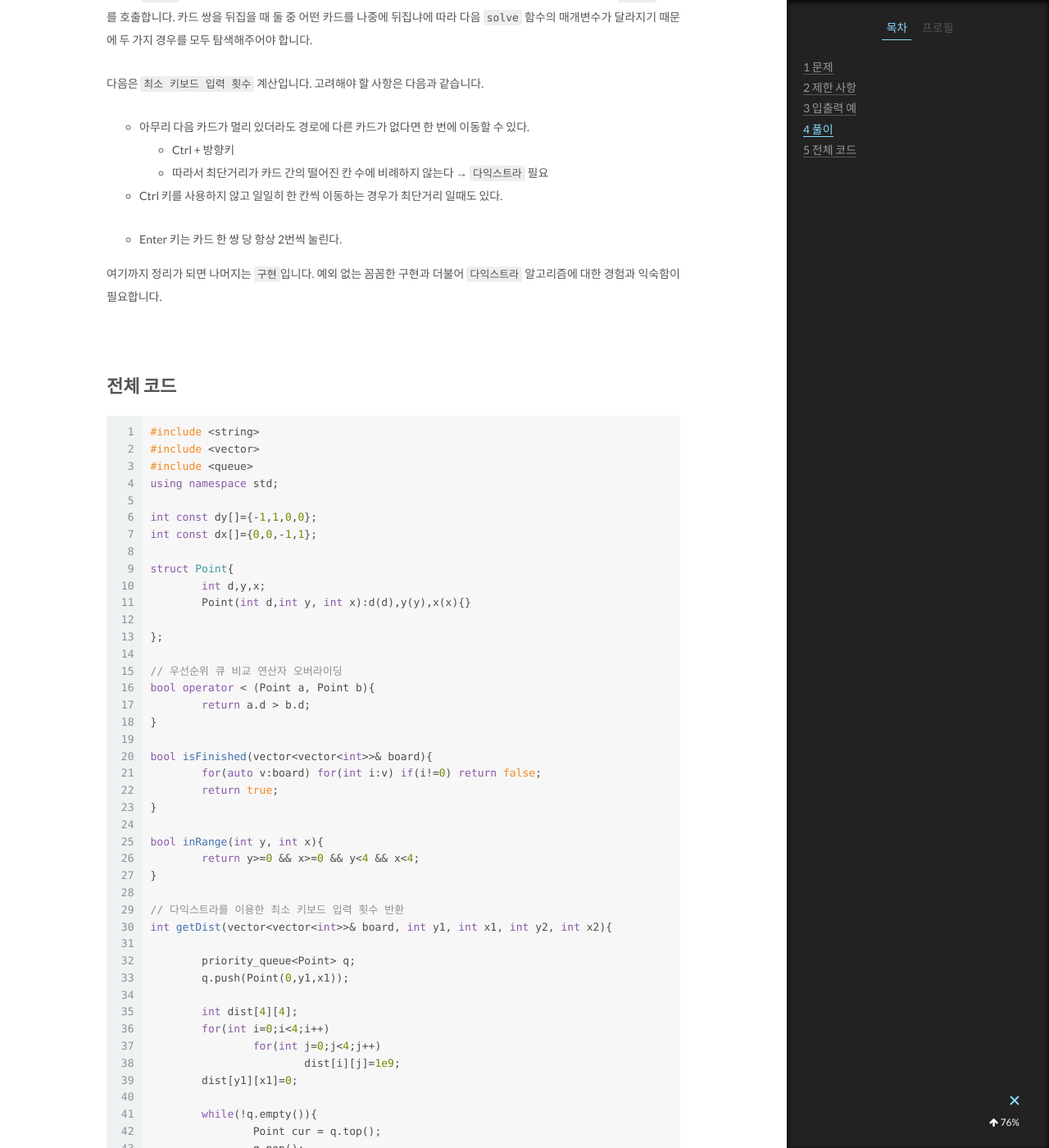
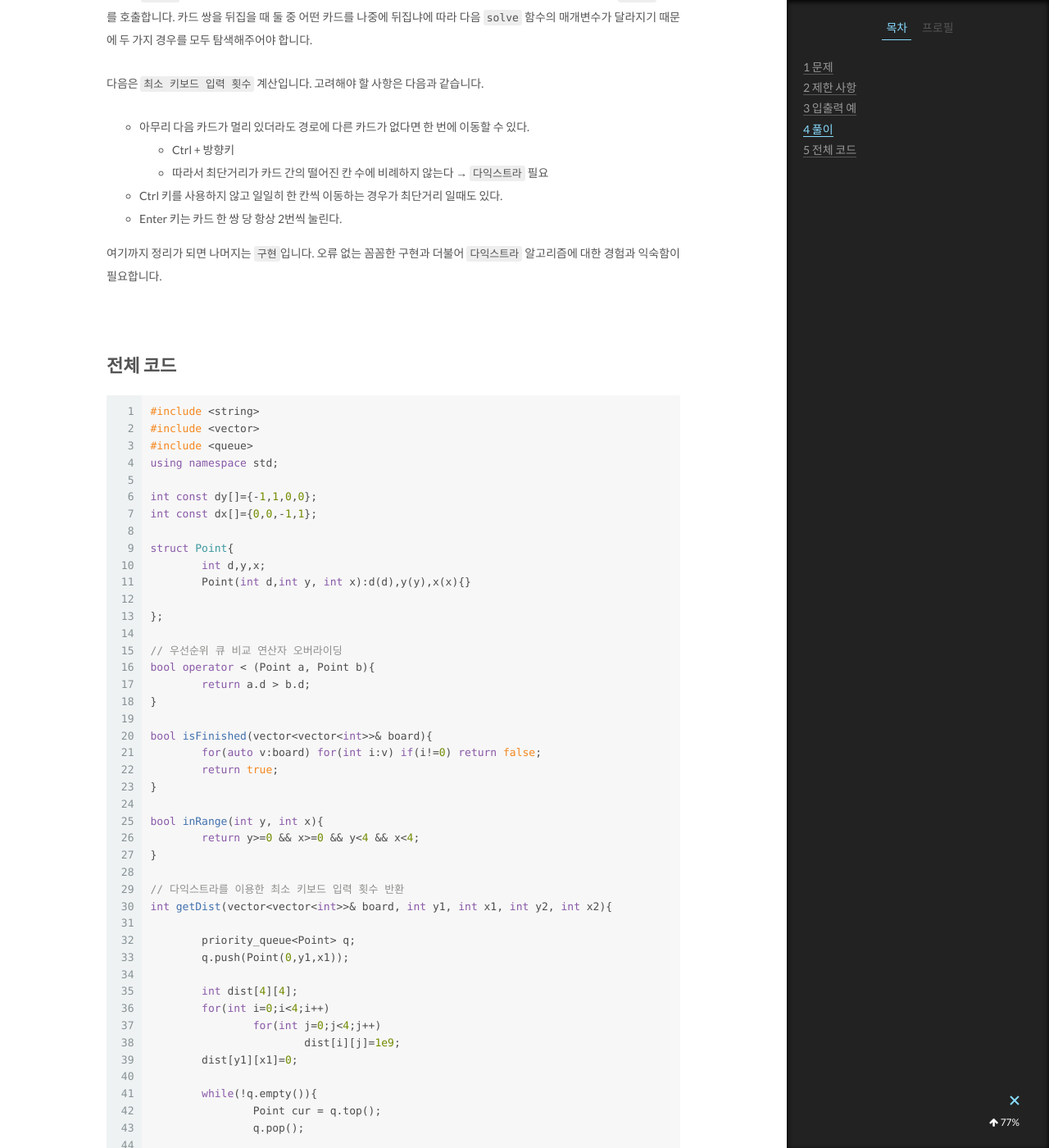
Before and after one commit to yjyoon-dev/yjyoon-dev.github.io, a Jekyll site: the page built from _posts/2021-01-29-kakao-paircard.md, in a window 1280 px wide and 1400 px high, scrolled down 4499 px. Shown: the whole window at 82% size. Built offline with Jekyll 4.4.1, drawn with Linux system fonts in a browser that asks for light colours; comment, search, counter and statistics services are not loaded.

Commit message:
edit post

```diff
--- a/_posts/2021-01-29-kakao-paircard.md
+++ b/_posts/2021-01-29-kakao-paircard.md
@@ -101,12 +101,10 @@ board|r|c|result
 - 아무리 다음 카드가 멀리 있더라도 경로에 다른 카드가 없다면 한 번에 이동할 수 있다.
     - Ctrl + 방향키
     - 따라서 최단거리가 카드 간의 떨어진 칸 수에 비례하지 않는다 → `다익스트라` 필요
-
 - Ctrl 키를 사용하지 않고 일일히 한 칸씩 이동하는 경우가 최단거리 일때도 있다.
-
 - Enter 키는 카드 한 쌍 당 항상 2번씩 눌린다.
 
-여기까지 정리가 되면 나머지는 `구현`입니다. 예외 없는 꼼꼼한 구현과 더불어 `다익스트라` 알고리즘에 대한 경험과 익숙함이 필요합니다.
+여기까지 정리가 되면 나머지는 `구현`입니다. 오류 없는 꼼꼼한 구현과 더불어 `다익스트라` 알고리즘에 대한 경험과 익숙함이 필요합니다.
 
 <br>
 
@@ -205,15 +203,15 @@ int solve(vector<vector<int>>& board, int y, int x){
 
 		if(point.empty()) continue;
 
-        		// 앞에꺼를 먼저 뒤집음
+        	// 앞에꺼를 먼저 뒤집음
 		int cand1 = getDist(board,y,x,point[0].first,point[0].second)
 		+ getDist(board,point[0].first,point[0].second,point[1].first,point[1].second) + 2;
 
-        		// 뒤에꺼를 먼저 뒤집음
+        	// 뒤에꺼를 먼저 뒤집음
 		int cand2 = getDist(board,y,x,point[1].first,point[1].second)
 		+ getDist(board,point[1].first,point[1].second,point[0].first,point[0].second) + 2;
 
-        		// dfs
+        	// dfs
 		board[point[0].first][point[0].second]=0;
 		board[point[1].first][point[1].second]=0;
 
```
